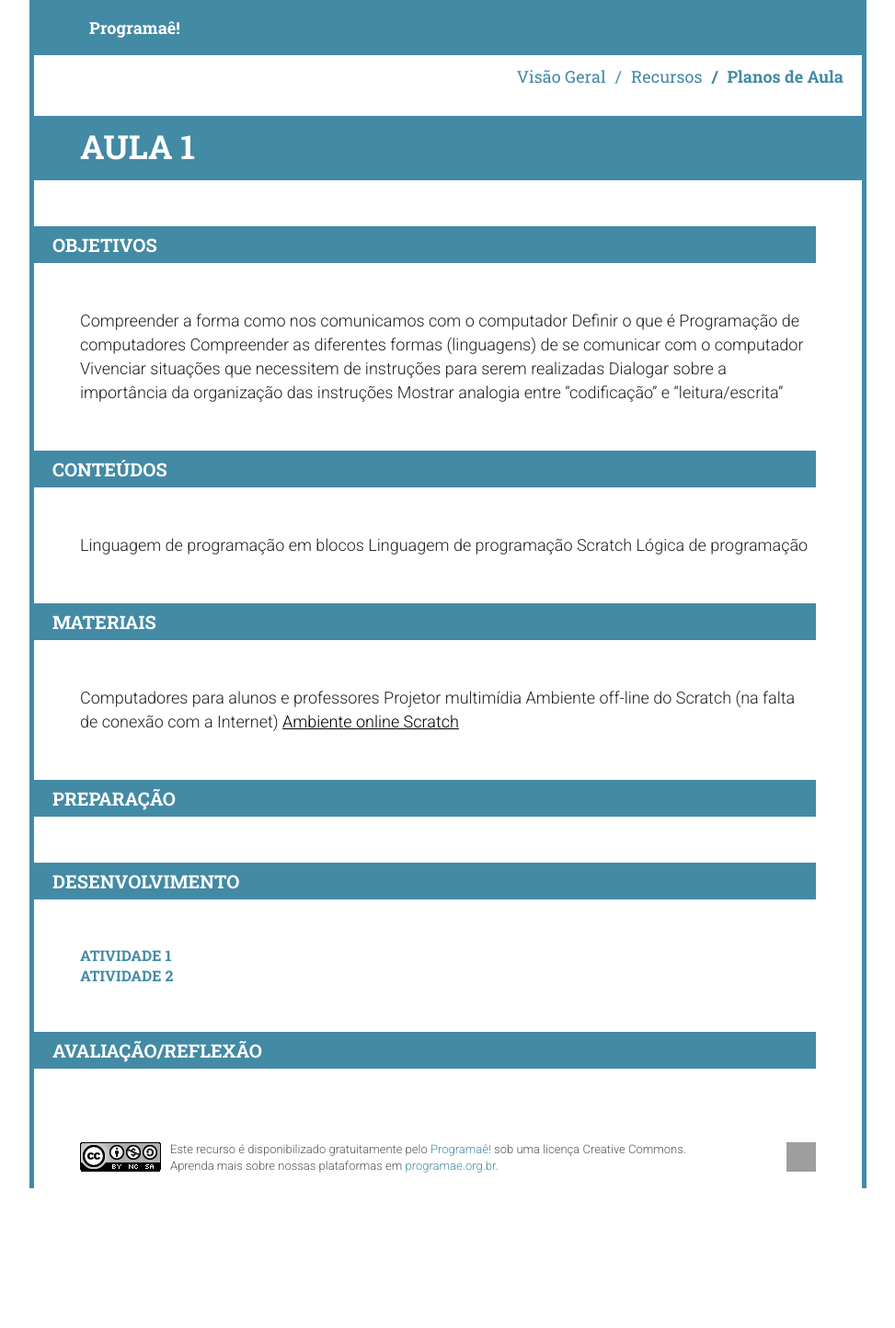
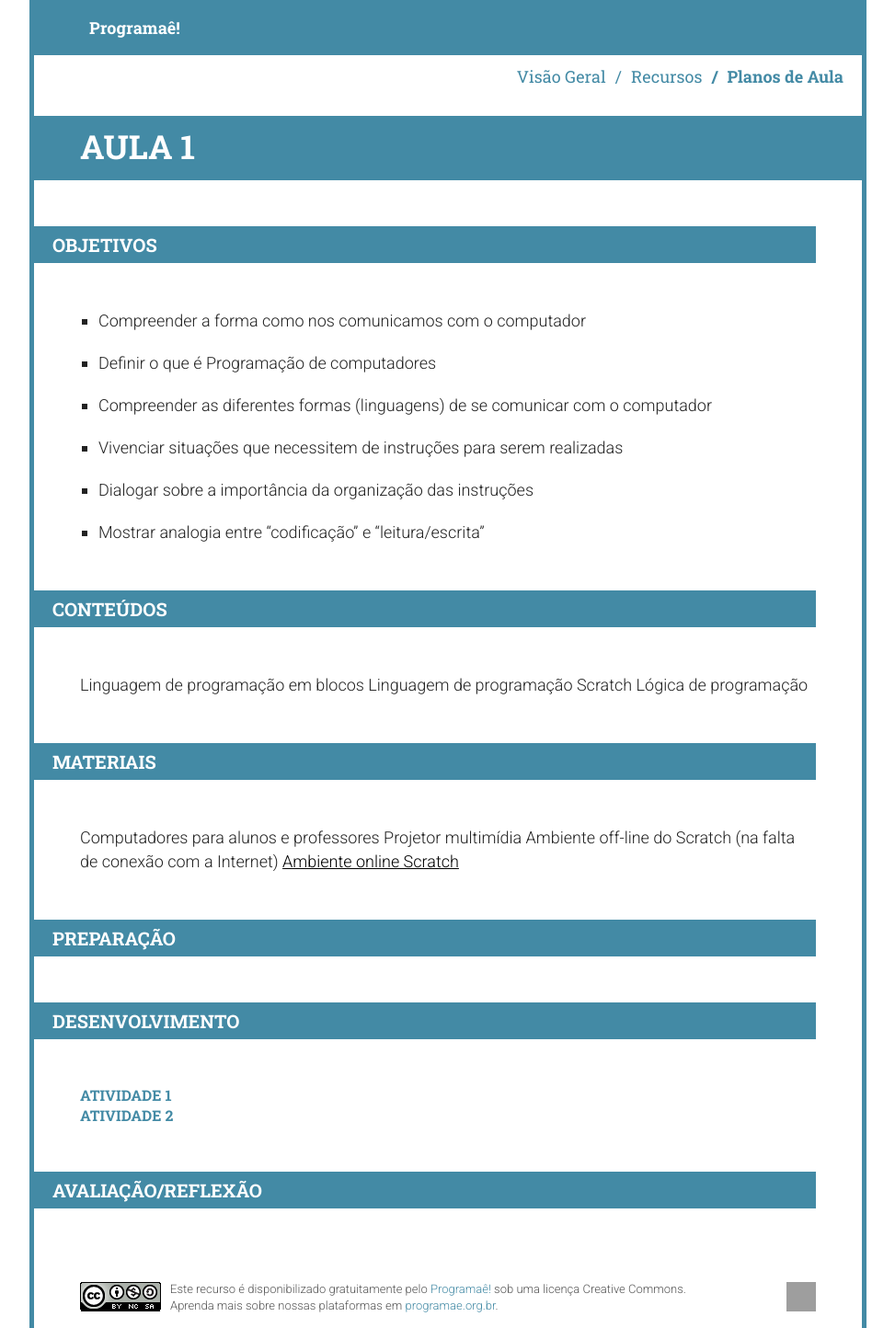
Before and after one commit to Programae/blocos, a Jekyll site: the page built from _posts/2015-01-01-aula01.md, in a window 1280 px wide. Shown: the whole page at 92% size, without its empty margins (153-1126 px from the left). Built offline with Jekyll 4.4.1, drawn with Linux system fonts in a browser that asks for light colours; nearby versions of some CDN libraries; library files that are not in the unit come from our copies; before the commit the page ends 1292 px from its top, so only the background shows below that; grey boxes are pictures that could not be loaded.

```diff
--- a/_posts/2015-01-01-aula01.md
+++ b/_posts/2015-01-01-aula01.md
@@ -7,12 +7,12 @@ tags: [scratch, codeorg, programaê, tutorial]
 
 ## Objetivos
 
-Compreender a forma como nos comunicamos com o computador
-Definir o que é Programação de computadores
-Compreender as diferentes formas (linguagens) de se comunicar com o computador
-Vivenciar situações que necessitem de instruções para serem realizadas
-Dialogar sobre a importância da organização das instruções
-Mostrar analogia entre “codificação”  e  "leitura/escrita”
+- Compreender a forma como nos comunicamos com o computador
+- Definir o que é Programação de computadores
+- Compreender as diferentes formas (linguagens) de se comunicar com o computador
+- Vivenciar situações que necessitem de instruções para serem realizadas
+- Dialogar sobre a importância da organização das instruções
+- Mostrar analogia entre “codificação”  e  "leitura/escrita”
 
 ## Conteúdos
 
```
